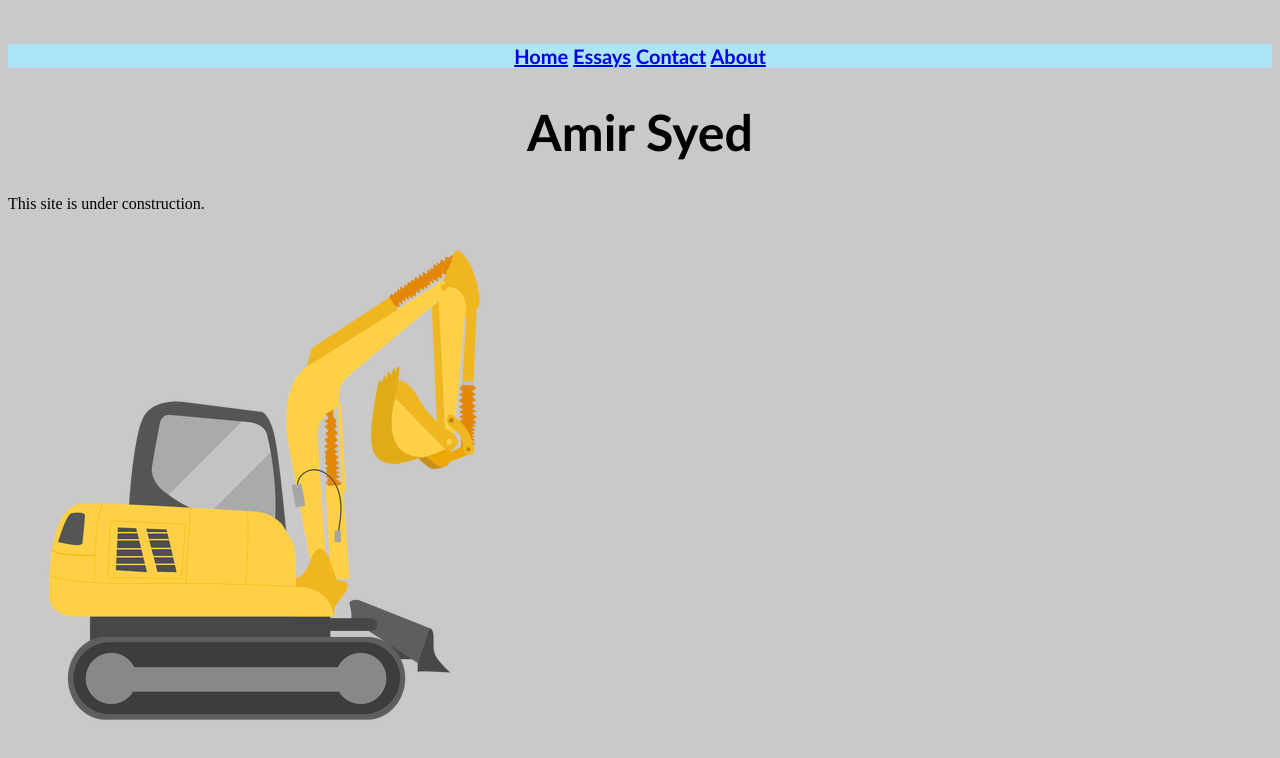
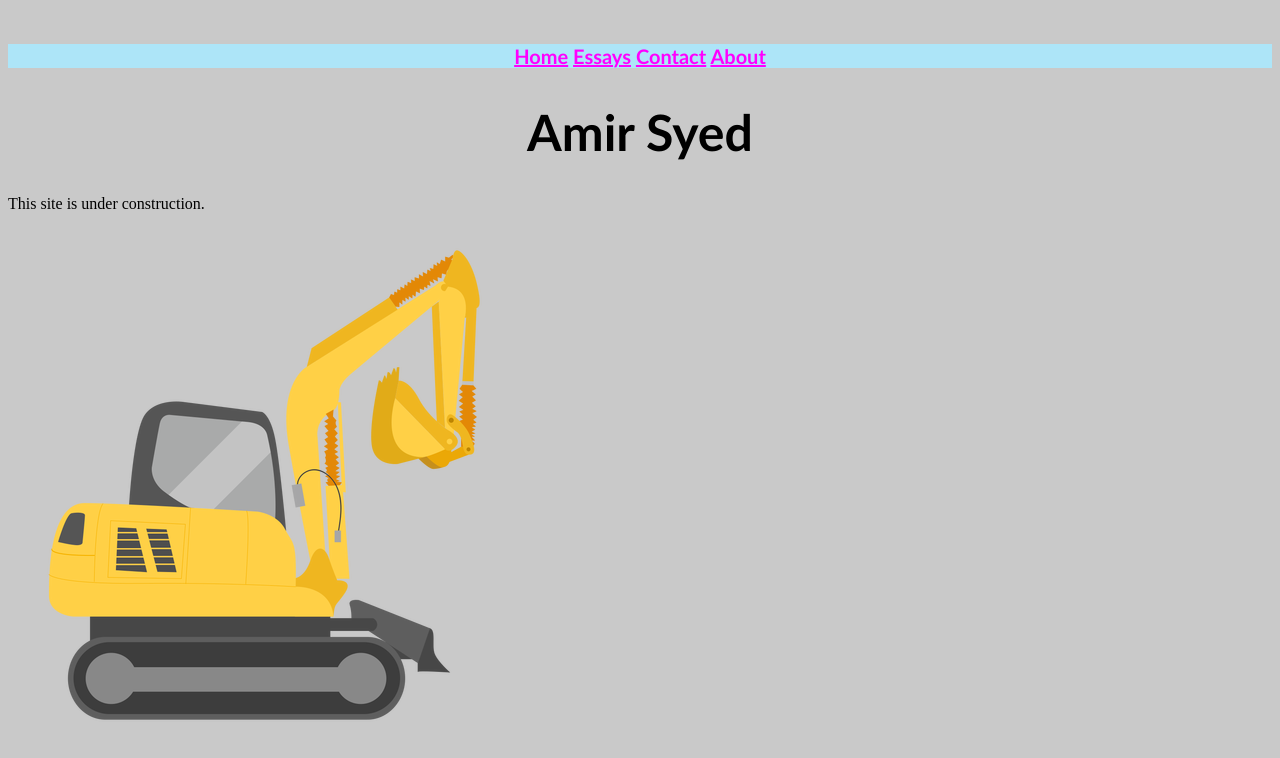
Before and after one commit to amirsyed0/amir, a plain HTML site: page index.html in a window 1280 px wide. Drawn offline with Linux system fonts and the light colour scheme.

Commit message:
Update index.html

```diff
--- a/index.html
+++ b/index.html
@@ -21,7 +21,10 @@
           }
          .body{
 
-         }
+          }
+         [href]{
+            color: #FF00FF;
+          }
       </style>
    </head>
    <body style="background-color: #C9C9C9;">
```
